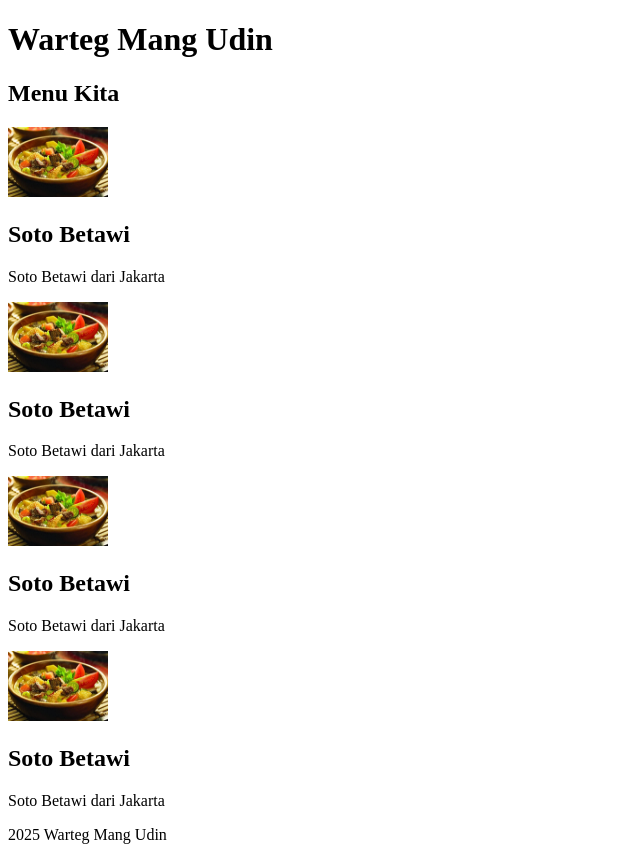
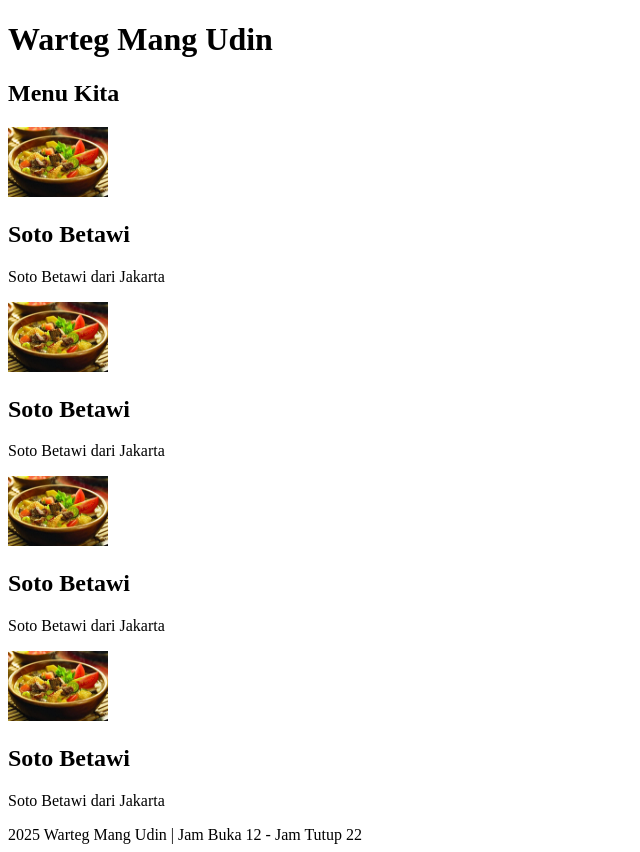
Before and after one commit to Abaljerind/belajar-fullstack, a React (Vite) app in the folder reactjs/food-menu/: page / in a window 1280 px wide. Shown: the whole page, without its empty margins (0-640 px from the left). Built offline with nearby package versions, Linux system fonts and the light colour scheme.

Commit message:
Add 3 variable and 1 conditional statement

```diff
--- a/reactjs/food-menu/src/App.jsx
+++ b/reactjs/food-menu/src/App.jsx
@@ -25,7 +25,21 @@ function Menu() {
 }
 
 function Footer() {
-  return <footer>{new Date().getFullYear()} Warteg Mang Udin</footer>;
+  const hour = new Date().getHours();
+  const jamBuka = 12;
+  const jamTutup = 22;
+
+  if (hour < jamBuka || hour > jamTutup) {
+    alert("Warteg Mang Udin Tutup");
+  } else {
+    alert("Warung Mang Udin Buka");
+  }
+
+  return (
+    <footer>
+      {new Date().getFullYear()} Warteg Mang Udin | Jam Buka {jamBuka} - Jam Tutup {jamTutup}
+    </footer>
+  );
 }
 
 function Food() {
```
